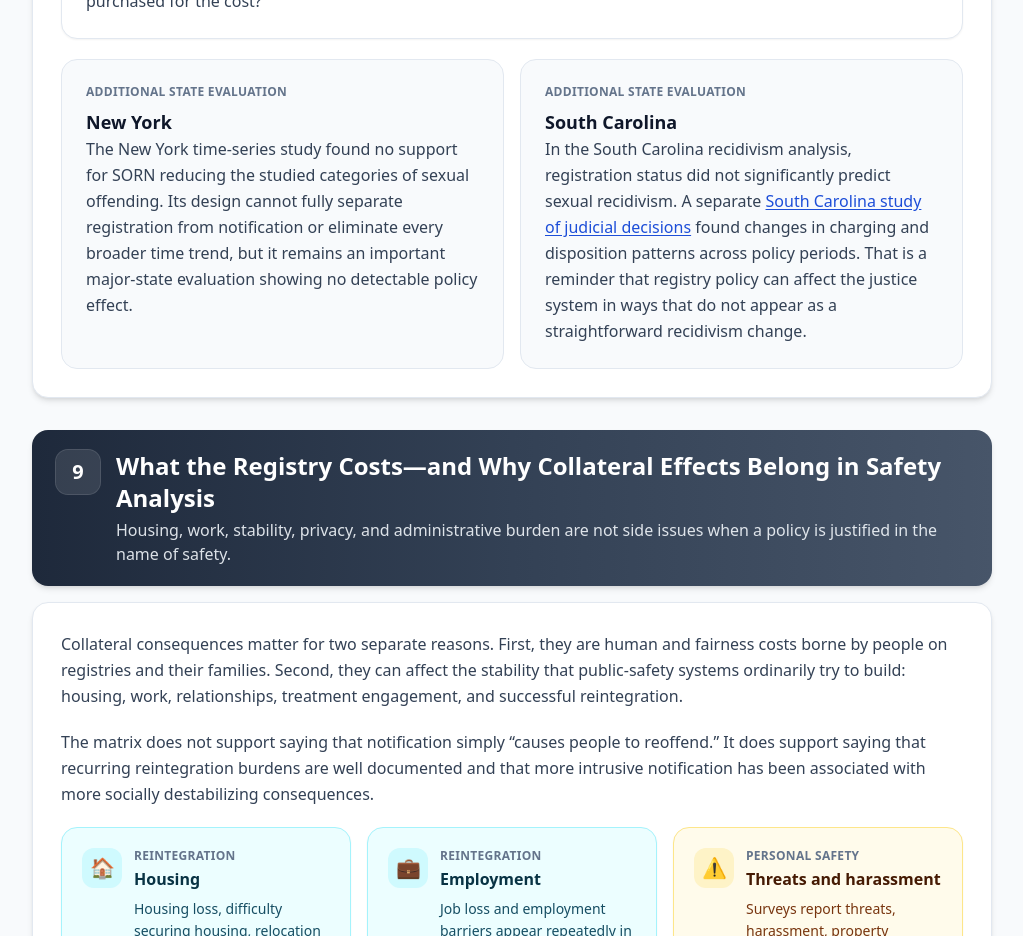
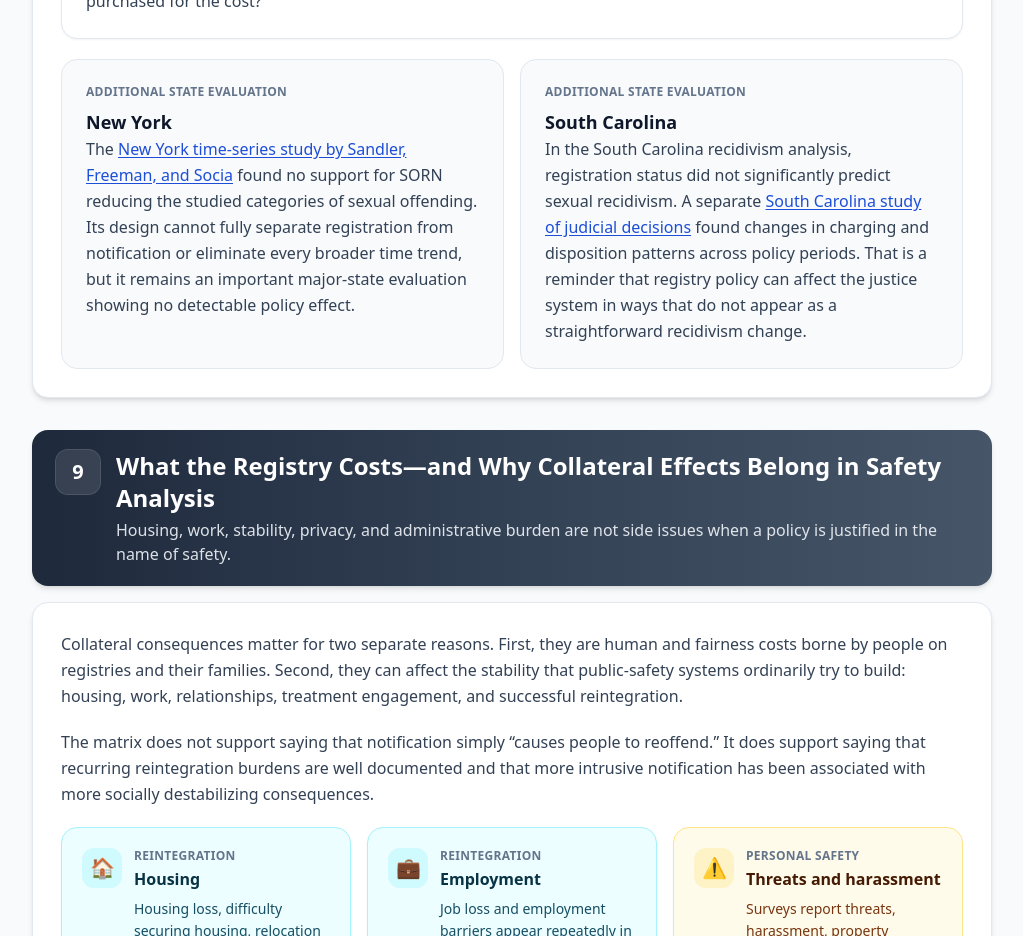
Before and after one commit to projectsolarrecon/Solar, a React (Vite) app: page /resources/registry-effectiveness-evidence-guide in a window 1280 px wide. Shown: the part 7740-8676 px from the top of the page, without its empty margins (128-1151 px from the left). Built offline with nearby package versions, Linux system fonts and the light colour scheme.

Commit message:
Link New York state evaluation source

```diff
--- a/src/pages/resources/RegistryEffectivenessEvidenceGuide.tsx
+++ b/src/pages/resources/RegistryEffectivenessEvidenceGuide.tsx
@@ -718,11 +718,15 @@ export default function RegistryEffectivenessEvidenceGuide(): JSX.Element {
               <h3 className="mt-2 text-lg font-bold text-slate-900">New York</h3>
               <GuideProse>
                 <p>
-                  The New York time-series study found no support for SORN reducing
-                  the studied categories of sexual offending. Its design cannot
-                  fully separate registration from notification or eliminate every
-                  broader time trend, but it remains an important major-state
-                  evaluation showing no detectable policy effect.
+                  The{" "}
+                  <a href={sourceLinks.sandlerFreemanSocia} className={linkCls} target="_blank" rel="noreferrer">
+                    New York time-series study by Sandler, Freeman, and Socia
+                  </a>{" "}
+                  found no support for SORN reducing the studied categories of
+                  sexual offending. Its design cannot fully separate registration
+                  from notification or eliminate every broader time trend, but it
+                  remains an important major-state evaluation showing no detectable
+                  policy effect.
                 </p>
               </GuideProse>
             </div>
```
